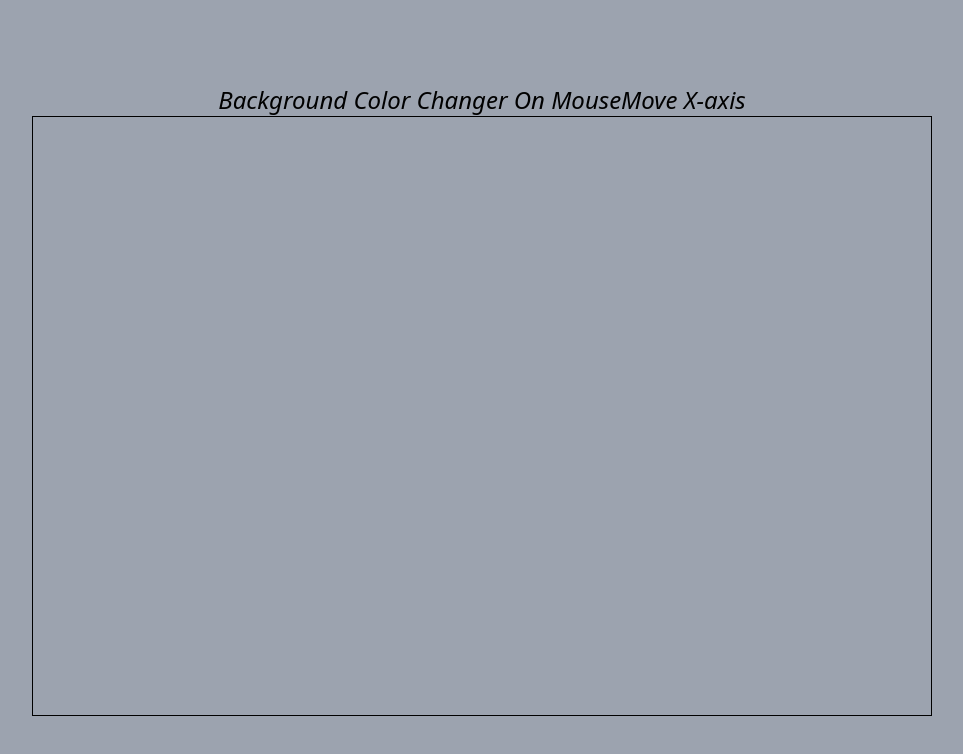
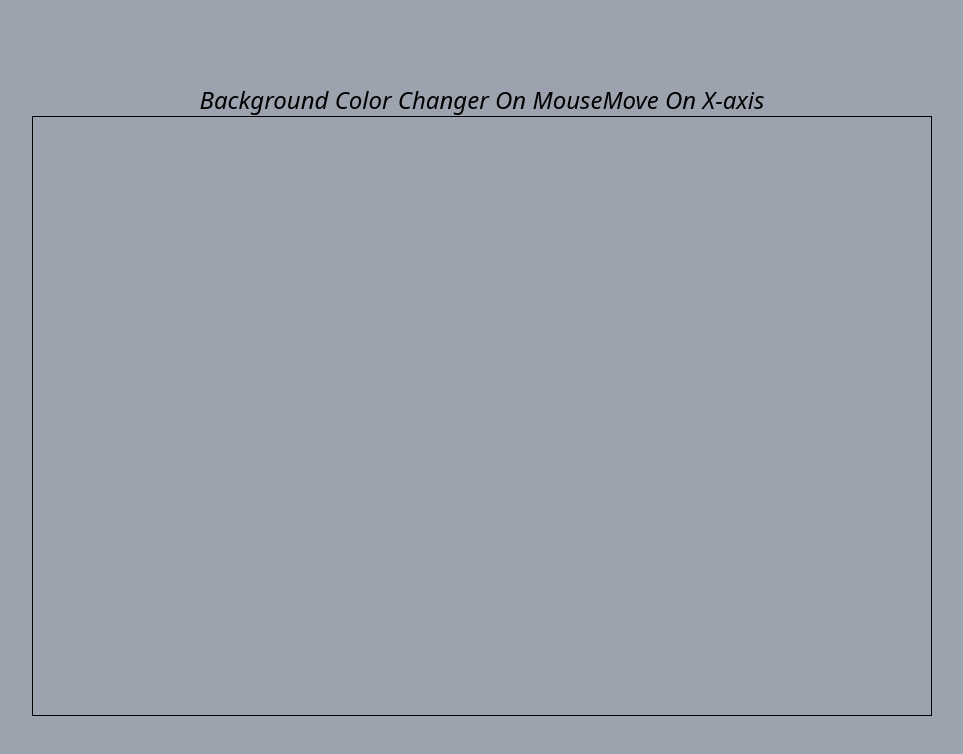
Before and after one commit to mohitgoyat525/Creativityjs, a plain HTML site: page index.html in a window 1280 px wide. Shown: the whole page, without its empty margins (158-1121 px from the left). Drawn offline with nearby package versions, Linux system fonts and the light colour scheme.

Commit message:
heading-changes

```diff
--- a/index.html
+++ b/index.html
@@ -16,7 +16,7 @@
   </script>
 </head>
 <body class="flex items-center justify-center h-screen bg-gray-400 flex-col">
-    <h2 class="text-center text-2xl font-medium italic ">Background Color Changer On MouseMove X-axis</h2>
+    <h2 class="text-center text-2xl font-medium italic ">Background Color Changer On MouseMove On X-axis</h2>
   <div id="box" class="w-full max-w-[900px] max-lg:max-w-[565px] max-sm:max-w-[375px] max-lg:h-[300px] h-[600px] border-solid borer border-black border bg-transparent"></div>
   <script src="https://cdn.jsdelivr.net/npm/gsap@3.12.5/dist/gsap.min.js"></script>
   <script src="/assets/js/app.js"></script>
```
